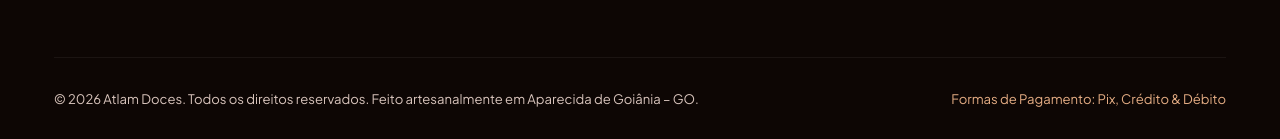
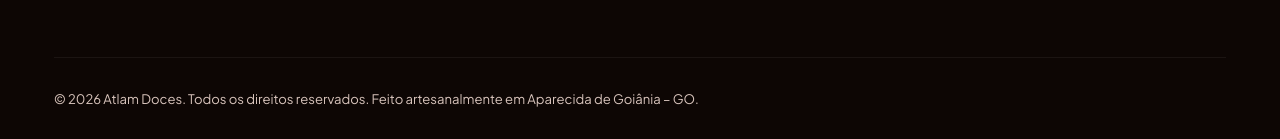
Before and after one commit to brollolucas20-prog/atlamdoces, a plain HTML site: page index.html in a window 1280 px wide. Shown: the part 9635-9774 px from the top of the page. Drawn offline with nearby package versions, Linux system fonts and the light colour scheme; a web font is replaced by a local one.

Commit message:
Remove formas de pagamento do rodapé

```diff
--- a/index.html
+++ b/index.html
@@ -784,9 +784,6 @@
         <div>
           © 2026 Atlam Doces. Todos os direitos reservados. Feito artesanalmente em Aparecida de Goiânia – GO.
         </div>
-        <div class="footer-payments-badge">
-          <span>Formas de Pagamento: Pix, Crédito & Débito</span>
-        </div>
       </div>
 
     </div>
```
